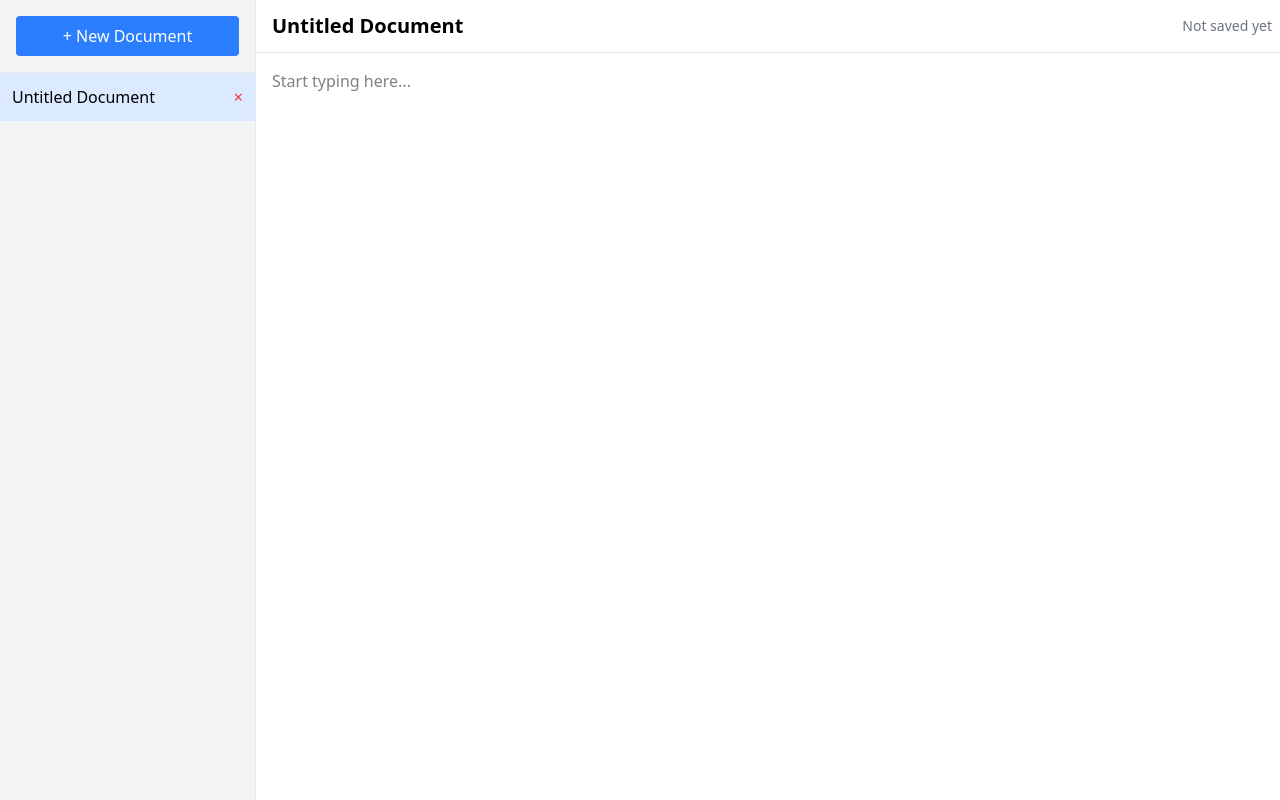
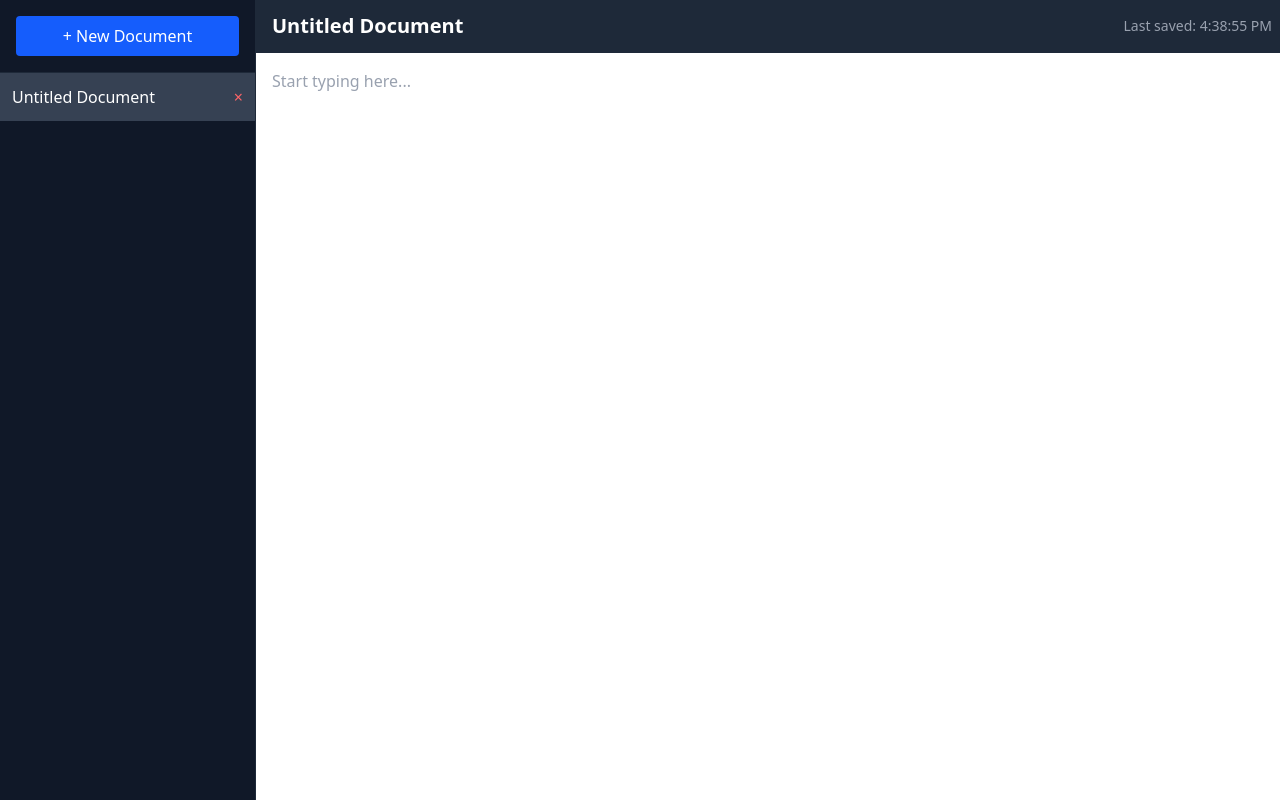
Before and after one commit to AniketChile/notion, a React (Vite) app: page / in a window 1280 px wide. Built offline with nearby package versions, Linux system fonts and the light colour scheme.

Commit message:
notion clone

```diff
--- a/package.json
+++ b/package.json
@@ -12,6 +12,7 @@
   "dependencies": {
     "@reduxjs/toolkit": "^2.8.2",
     "@tailwindcss/vite": "^4.1.7",
+    "lodash.debounce": "^4.0.8",
     "react": "^19.1.0",
     "react-dom": "^19.1.0",
     "react-redux": "^9.2.0",
--- a/src/components/DocumentItem.jsx
+++ b/src/components/DocumentItem.jsx
@@ -12,8 +12,8 @@ const DocumentItem = ({ document, isActive, onSelect }) => {
 
   return (
     <div
-      className={`p-3 cursor-pointer flex justify-between items-center ${
-        isActive ? "bg-blue-100" : "hover:bg-gray-200"
+      className={`p-3 cursor-pointer flex justify-between items-center text-white transition ${
+        isActive ? "bg-gray-700" : "hover:bg-gray-800"
       }`}
       onClick={() => onSelect(document.id)}
     >
@@ -21,7 +21,7 @@ const DocumentItem = ({ document, isActive, onSelect }) => {
       {isActive && (
         <button
           onClick={handleDelete}
-          className="text-red-500 hover:text-red-700 ml-2"
+          className="text-red-400 hover:text-red-600 ml-2"
         >
           ×
         </button>
--- a/src/components/Sidebar.jsx
+++ b/src/components/Sidebar.jsx
@@ -17,11 +17,11 @@ const Sidebar = () => {
   };
 
   return (
-    <div className="w-64 h-screen bg-gray-100 border-r border-gray-200 flex flex-col">
-      <div className="p-4 border-b border-gray-200">
+    <div className="w-64 h-screen bg-gray-900 border-r border-gray-800 flex flex-col">
+      <div className="p-4 border-b border-gray-800">
         <button
           onClick={handleAddDocument}
-          className="w-full bg-blue-500 hover:bg-blue-600 text-white py-2 px-4 rounded"
+          className="w-full bg-blue-600 hover:bg-blue-700 text-white py-2 px-4 rounded"
         >
           + New Document
         </button>
--- a/src/components/Toolbar.jsx
+++ b/src/components/Toolbar.jsx
@@ -22,16 +22,20 @@ const Toolbar = () => {
   };
 
   return (
-    <div className="border-b border-gray-200 p-2 flex justify-between items-center">
+    <div className="border-b border-gray-800 p-2 flex justify-between items-center bg-gray-800 text-white">
       <input
         type="text"
         value={activeDocument?.title || ""}
         onChange={handleTitleChange}
         placeholder="Untitled Document"
-        className="text-xl font-semibold px-2 py-1 border-none outline-none bg-transparent"
+        className="text-xl font-semibold px-2 py-1 border-none outline-none bg-transparent w-1/2"
       />
-      <div className="text-sm text-gray-500">
-        {isSaving ? "Saving..." : lastSaved ? `Last saved: ${new Date(lastSaved).toLocaleTimeString()}` : "Not saved yet"}
+      <div className="text-sm text-gray-400">
+        {isSaving
+          ? "Saving..."
+          : lastSaved
+          ? `Last saved: ${new Date(lastSaved).toLocaleTimeString()}`
+          : "Not saved yet"}
       </div>
     </div>
   );
--- a/src/features/documents/Documents.jsx
+++ b/src/features/documents/Documents.jsx
@@ -6,7 +6,7 @@ const Documents = () => {
   const activeDocument = useSelector(selectActiveDocument);
 
   return (
-    <div className="flex-1 p-4">
+    <div className="flex-1 p-4 text-white">
       {activeDocument ? (
         <div>
           <h1 className="text-2xl font-bold mb-4">{activeDocument.title}</h1>
--- a/src/features/documents/documentsSlice.js
+++ b/src/features/documents/documentsSlice.js
@@ -16,7 +16,7 @@ const documentsSlice = createSlice({
   name: 'documents',
   initialState,
   reducers: {
-    addDocument: (state, action) => {
+    addDocument: (state) => {
       const newDoc = {
         id: nanoid(),
         title: 'Untitled Document',
@@ -28,14 +28,14 @@ const documentsSlice = createSlice({
     },
     updateDocument: (state, action) => {
       const { id, title, content } = action.payload;
-      const doc = state.documents.find(doc => doc.id === id);
+      const doc = state.documents.find((doc) => doc.id === id);
       if (doc) {
         if (title !== undefined) doc.title = title;
         if (content !== undefined) doc.content = content;
       }
     },
     deleteDocument: (state, action) => {
-      state.documents = state.documents.filter(doc => doc.id !== action.payload.id);
+      state.documents = state.documents.filter((doc) => doc.id !== action.payload.id);
       if (state.activeDocumentId === action.payload.id) {
         state.activeDocumentId = state.documents[0]?.id || null;
       }
@@ -47,15 +47,23 @@ const documentsSlice = createSlice({
   extraReducers: (builder) => {
     builder.addCase('LOAD_STATE', (state, action) => {
       if (action.payload?.documents) {
-        return action.payload.documents;
+        return {
+          ...state,
+          ...action.payload.documents,
+        };
       }
     });
   },
 });
 
 export const selectActiveDocument = (state) =>
-  state.documents.documents.find(doc => doc.id === state.documents.activeDocumentId);
+  state.documents.documents.find((doc) => doc.id === state.documents.activeDocumentId);
 
-export const { addDocument, updateDocument, deleteDocument, setActiveDocument } = documentsSlice.actions;
+export const {
+  addDocument,
+  updateDocument,
+  deleteDocument,
+  setActiveDocument,
+} = documentsSlice.actions;
 
 export default documentsSlice.reducer;
--- a/src/features/editor/Editor.jsx
+++ b/src/features/editor/Editor.jsx
@@ -47,8 +47,14 @@ const Editor = () => {
     }, 500);
   };
 
+  useEffect(() => {
+    return () => {
+      handleSave(); // Save on unmount
+    };
+  }, []);
+
   return (
-    <div className="editor-container h-full">
+    <div className="editor-container h-full dark:bg-gray-900 dark:text-white">
       <textarea
         value={localContent}
         onChange={handleContentChange}
@@ -56,7 +62,7 @@ const Editor = () => {
         placeholder={editorOptions.placeholder}
         spellCheck={editorOptions.spellCheck}
         autoCapitalize={editorOptions.autoCapitalize ? "on" : "off"}
-        className="w-full h-full p-4 outline-none resize-none"
+        className="w-full h-full p-4 bg-transparent text-white placeholder-gray-400 outline-none resize-none"
       />
     </div>
   );
--- a/src/hooks/useLocalStorage.js
+++ b/src/hooks/useLocalStorage.js
@@ -1,28 +1,34 @@
-import { useEffect } from 'react';
-import { useStore } from 'react-redux';
-import { loadState, saveState } from '../utils/storage';
+import { useEffect } from "react";
+import { useStore } from "react-redux";
+import { loadState, saveState } from "../utils/storage";
+import debounce from "lodash.debounce";
 
-const STORAGE_KEY = 'notion-clone-state';
+const STORAGE_KEY = "notion-clone-state";
 
 const useLocalStorage = () => {
   const store = useStore();
 
-  // Load state on initial render
+  // Load persisted state once on startup
   useEffect(() => {
     const persistedState = loadState(STORAGE_KEY);
     if (persistedState) {
-      store.dispatch({ type: 'LOAD_STATE', payload: persistedState });
+      store.dispatch({ type: "LOAD_STATE", payload: persistedState });
     }
   }, [store]);
 
-  // Save state on changes
+  // Save with debounce
   useEffect(() => {
-    const unsubscribe = store.subscribe(() => {
+    const debouncedSave = debounce(() => {
       const state = store.getState();
       saveState(STORAGE_KEY, state);
-    });
+    }, 500);
 
-    return unsubscribe;
+    const unsubscribe = store.subscribe(debouncedSave);
+
+    return () => {
+      unsubscribe();
+      debouncedSave.cancel();
+    };
   }, [store]);
 };
 
--- a/src/utils/storage.js
+++ b/src/utils/storage.js
@@ -1,18 +1,18 @@
-export const loadState = (key) => {
+export const saveState = (key, state) => {
     try {
-      const serializedState = localStorage.getItem(key);
-      return serializedState ? JSON.parse(serializedState) : undefined;
-    } catch (error) {
-      console.error('Failed to load state:', error);
+      const serialized = JSON.stringify(state);
+      localStorage.setItem(key, serialized);
+    } catch (err) {
+      console.error("Failed to save state:", err);
+    }
+  };
+
+  export const loadState = (key) => {
+    try {
+      const serialized = localStorage.getItem(key);
+      return serialized ? JSON.parse(serialized) : undefined;
+    } catch (err) {
+      console.error("Failed to load state:", err);
       return undefined;
     }
   };
-
-  export const saveState = (key, state) => {
-    try {
-      const serializedState = JSON.stringify(state);
-      localStorage.setItem(key, serializedState);
-    } catch (error) {
-      console.error('Failed to save state:', error);
-    }
-  };
```
Also changed, not shown: src/features/editor/editorSlice.js (line endings or trailing spaces), 1 other file (tests, documents, lock files or other folders).
